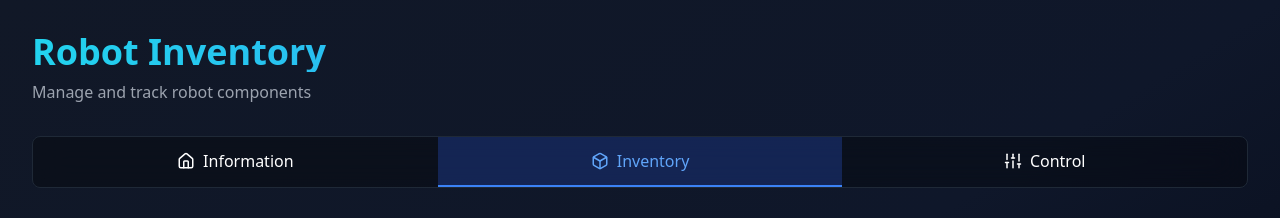
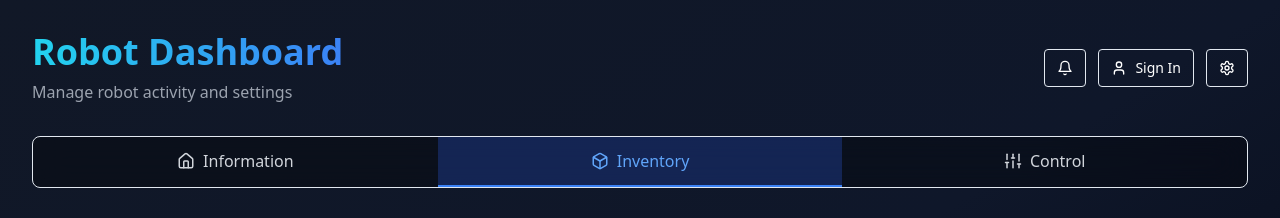
Before and after one commit to BhavyaShah1234/DevilsInventHackathon, a React (Vite) app: page /inventory in a window 1280 px wide. Shown: the top 218 px of the page. Built offline with nearby package versions, Linux system fonts and the light colour scheme; no server answers.

Commit message:
Made a navbar

```diff
--- /dev/null
+++ b/src/components/Navbar.tsx
@@ -0,0 +1,84 @@
+import React, { useState, useEffect } from 'react';
+import { Link, useLocation } from 'react-router-dom';
+import { Bell, User, Settings, Home, Box, Sliders } from 'lucide-react';
+
+const Navbar: React.FC = () => {
+  const location = useLocation();
+  const [showLogin, setShowLogin] = useState(false);
+  const [showNotifications, setShowNotifications] = useState(false);
+  const [showSettings, setShowSettings] = useState(false);
+  const [darkMode, setDarkMode] = useState(() => localStorage.getItem('darkMode') === 'true');
+
+  const toggleLogin = () => setShowLogin(!showLogin);
+  const toggleNotifications = () => setShowNotifications(!showNotifications);
+  const toggleSettings = () => setShowSettings(!showSettings);
+  const toggleDarkMode = () => {
+    const newValue = !darkMode;
+    setDarkMode(newValue);
+    localStorage.setItem('darkMode', newValue.toString());
+  };
+
+  useEffect(() => {
+    document.body.classList.toggle('dark', darkMode);
+  }, [darkMode]);
+
+  const getNavClass = (path: string) => {
+    const isActive = location.pathname === path;
+    return `flex items-center justify-center gap-2 py-3 px-4 text-center transition-colors ${
+      isActive
+        ? 'bg-blue-900/50 border-b-2 border-blue-500 text-blue-400'
+        : 'hover:bg-gray-800/50 text-gray-300'
+    }`;
+  };
+
+  return (
+    <>
+      {/* [Popups remain unchanged here...] */}
+
+      {/* Header with Icons */}
+      <header className="mb-8 flex justify-between items-center">
+        <div>
+          <h1 className="text-3xl md:text-4xl font-bold text-transparent bg-clip-text bg-gradient-to-r from-cyan-400 to-blue-500">Robot Dashboard</h1>
+          <p className="text-gray-400 mt-2">Manage robot activity and settings</p>
+        </div>
+        <div className="flex gap-3">
+          <button onClick={toggleNotifications} className="flex items-center gap-2 px-3 py-2 border rounded hover:bg-gray-700">
+            <Bell size={16} />
+          </button>
+          <button onClick={toggleLogin} className="flex items-center gap-2 px-3 py-2 border rounded hover:bg-gray-700">
+            <User size={16} /> <span className="text-sm">Sign In</span>
+          </button>
+          <button onClick={toggleSettings} className="flex items-center gap-2 px-3 py-2 border rounded hover:bg-gray-700">
+            <Settings size={16} />
+          </button>
+        </div>
+      </header>
+
+      {/* Navigation */}
+      <nav className="mb-8 bg-black/30 backdrop-blur-lg rounded-lg border overflow-hidden">
+        <ul className="flex flex-wrap">
+          <li className="flex-1">
+            <Link to="/" className={getNavClass('/')}>
+              <Home size={18} />
+              <span className="hidden sm:inline">Information</span>
+            </Link>
+          </li>
+          <li className="flex-1">
+            <Link to="/inventory" className={getNavClass('/inventory')}>
+              <Box size={18} />
+              <span className="hidden sm:inline">Inventory</span>
+            </Link>
+          </li>
+          <li className="flex-1">
+            <Link to="/control" className={getNavClass('/control')}>
+              <Sliders size={18} />
+              <span className="hidden sm:inline">Control</span>
+            </Link>
+          </li>
+        </ul>
+      </nav>
+    </>
+  );
+};
+
+export default Navbar;
--- a/src/pages/InventoryPage.tsx
+++ b/src/pages/InventoryPage.tsx
@@ -1,6 +1,7 @@
 import React, { useState, useEffect } from 'react';
 import { Link } from 'react-router-dom';
 import { Box, Home, Sliders } from 'lucide-react';
+import Navbar from '@/components/Navbar';
 
 interface InventoryItem {
   id: string;
@@ -113,33 +114,13 @@ const InventoryPage: React.FC = () => {
 
   return (
     <div className="min-h-screen bg-gradient-to-br from-gray-900 via-slate-900 to-gray-950 text-white p-4 md:p-8">
+      <Navbar />
       <header className="mb-8">
         <h1 className="text-3xl md:text-4xl font-bold text-transparent bg-clip-text bg-gradient-to-r from-cyan-400 to-blue-500">Robot Inventory</h1>
         <p className="text-gray-400 mt-2">Manage and track robot components</p>
       </header>
 
-      <nav className="mb-8 bg-black/30 backdrop-blur-lg rounded-lg border border-gray-800 overflow-hidden">
-        <ul className="flex flex-wrap">
-          <li className="flex-1">
-            <Link to="/" className="flex items-center justify-center gap-2 py-3 px-4 text-center transition-colors hover:bg-gray-800/50">
-              <Home size={18} />
-              <span className="hidden sm:inline">Information</span>
-            </Link>
-          </li>
-          <li className="flex-1">
-            <Link to="/inventory" className="flex items-center justify-center gap-2 py-3 px-4 text-center transition-colors bg-blue-900/50 border-b-2 border-blue-500 text-blue-400">
-              <Box size={18} />
-              <span className="hidden sm:inline">Inventory</span>
-            </Link>
-          </li>
-          <li className="flex-1">
-            <Link to="/control" className="flex items-center justify-center gap-2 py-3 px-4 text-center transition-colors hover:bg-gray-800/50">
-              <Sliders size={18} />
-              <span className="hidden sm:inline">Control</span>
-            </Link>
-          </li>
-        </ul>
-      </nav>
+
 
       <main>
         <div className="bg-gray-800/50 p-4 rounded-lg border border-gray-700 mb-6">
```
Also changed, not shown: 2 other files (tests, documents, lock files or other folders).
